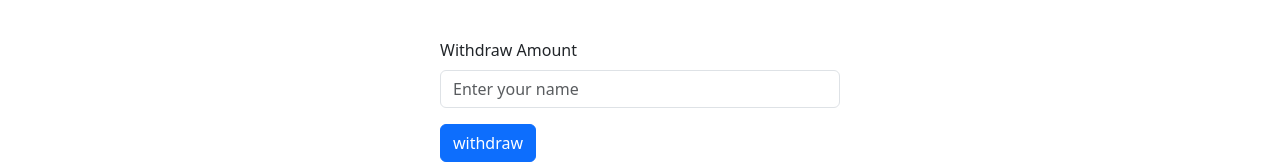
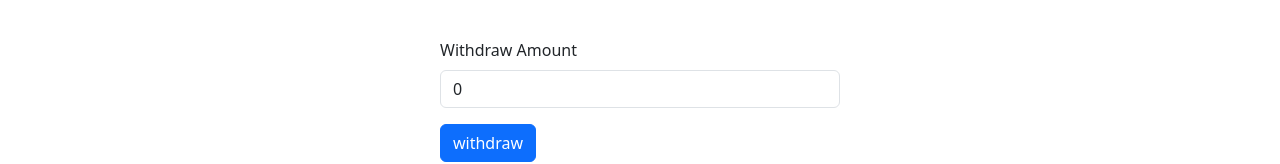
Before and after one commit to DostonSuhrobov/Bad_Bank, a React (Create React App) app: page /#/withdraw in a window 1280 px wide. Shown: the part 122-286 px from the top of the page. Built offline with nearby package versions, Linux system fonts and the light colour scheme; the HTML template or start-up script is replaced by a standard one.

Commit message:
withdraw page is ready

```diff
--- a/src/withdraw.js
+++ b/src/withdraw.js
@@ -1,11 +1,16 @@
-import React, { useContext } from 'react';
+import React, { useContext, useState } from 'react';
 import * as ReactBootstrap from 'react-bootstrap';
 
 import { UserContext } from './createContext.js';
 
 function Withdraw() {
   const [balance, setBalance] = useContext(UserContext);
+  const [balance_1, setBalance1] = useState(0);
 
+  function calculate() {
+    setBalance(balance - balance_1);
+
+  }
 
   return (
     <div style={{ margin: 'auto', width: '400px' }}>
@@ -16,11 +21,13 @@ function Withdraw() {
           <ReactBootstrap.Form.Label>Withdraw Amount</ReactBootstrap.Form.Label>
           <ReactBootstrap.Form.Control
             type="number"
+            value={balance_1}
             placeholder="Enter your name"
+            onChange={e => setBalance1(parseInt(e.target.value))}
           />
         </ReactBootstrap.Form.Group>
 
-        <ReactBootstrap.Button variant="primary" type="submit">
+        <ReactBootstrap.Button variant="primary" onClick={calculate}>
           withdraw
         </ReactBootstrap.Button>
       </ReactBootstrap.Form>
```
